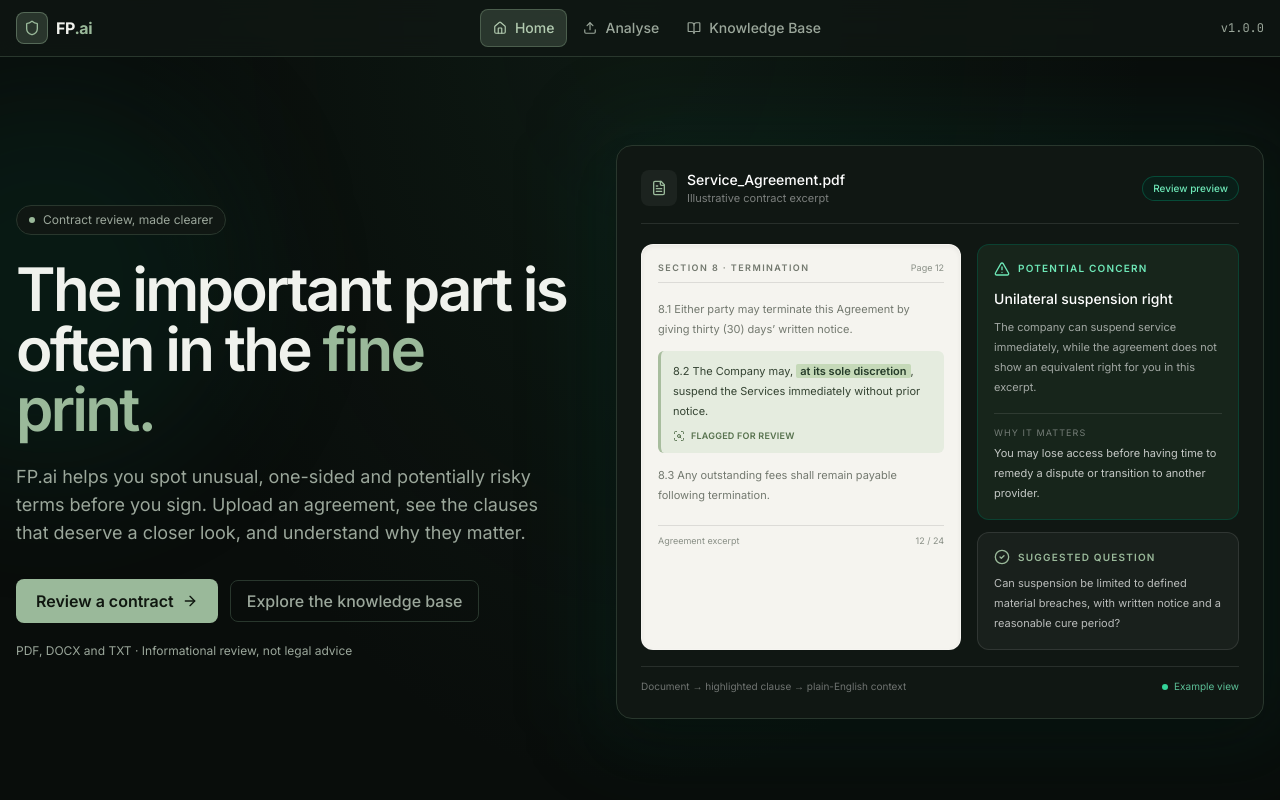
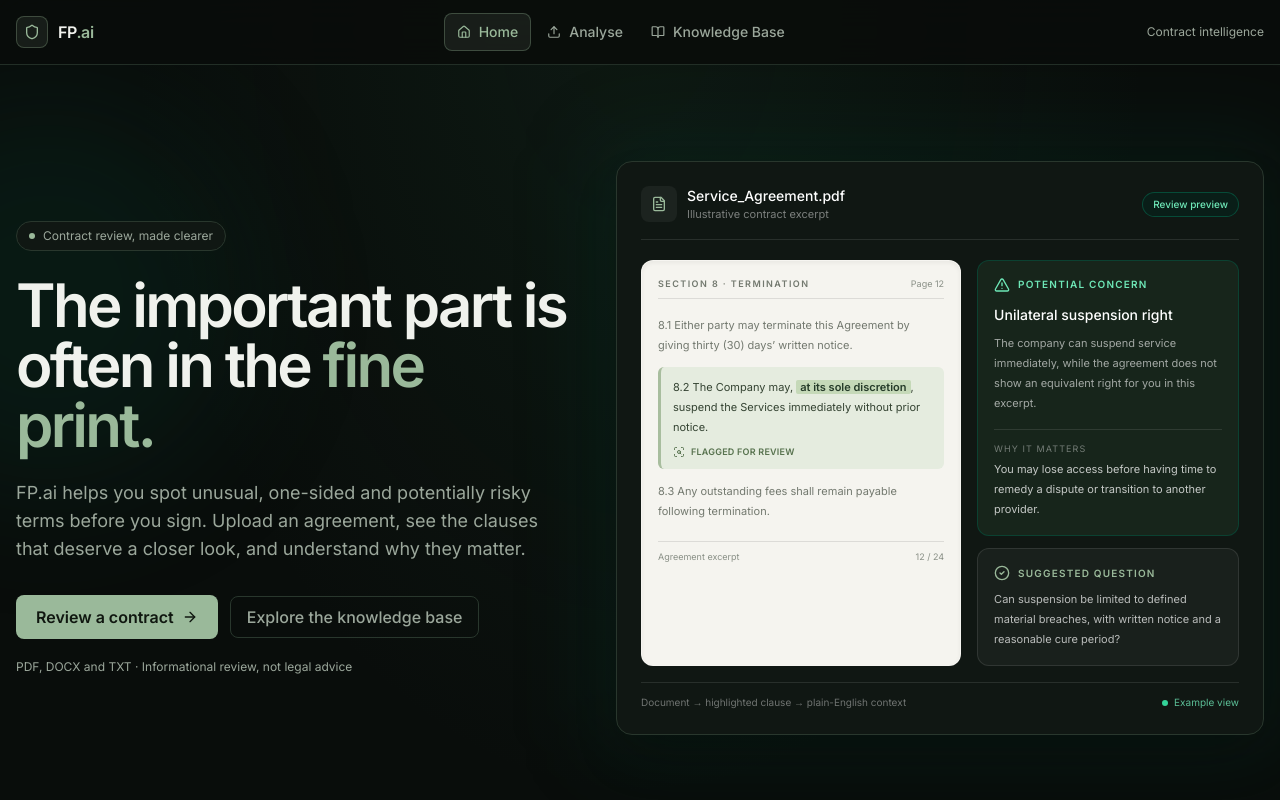
Before and after one commit to shreyasoutreach-glitch/FP.ai, a React (Vite) app in the folder frontend/: page / in a window 1280 px wide. Shown: the top 800 px of the page. Built offline with nearby package versions, Linux system fonts and the light colour scheme; no server answers.

Commit message:
Refresh FP.ai visual identity with natural forest and sage palette

```diff
--- a/frontend/src/components/Layout.tsx
+++ b/frontend/src/components/Layout.tsx
@@ -3,53 +3,50 @@ import { Shield, BookOpen, Upload, Home } from 'lucide-react'
 
 export default function Layout() {
   const navCls = ({ isActive }: { isActive: boolean }) =>
-    `flex items-center gap-2 px-3 py-2 rounded-lg text-sm font-medium transition-all duration-200 ${
+    `flex items-center gap-2 rounded-lg px-3 py-2 text-sm font-medium transition-colors duration-200 ${
       isActive
-        ? 'bg-fp-accent/20 text-fp-accent-glow border border-fp-accent/30'
-        : 'text-fp-muted hover:text-fp-text hover:bg-fp-border'
+        ? 'border border-fp-accent/30 bg-fp-accent/10 text-fp-accent'
+        : 'text-fp-muted hover:bg-fp-surface hover:text-fp-text'
     }`
 
   return (
-    <div className="min-h-screen flex flex-col">
-      {/* Top Nav */}
-      <header className="border-b border-fp-border bg-fp-surface/80 backdrop-blur-md sticky top-0 z-50">
-        <nav className="max-w-7xl mx-auto px-4 h-14 flex items-center justify-between">
-          <NavLink to="/" className="flex items-center gap-2 group">
-            <div className="w-8 h-8 rounded-lg bg-fp-accent/20 border border-fp-accent/40 flex items-center justify-center group-hover:bg-fp-accent/30 transition-colors">
-              <Shield className="w-4 h-4 text-fp-accent" />
+    <div className="flex min-h-screen flex-col">
+      <header className="sticky top-0 z-50 border-b border-fp-border/80 bg-fp-bg/90 backdrop-blur-xl">
+        <nav className="mx-auto flex h-16 max-w-7xl items-center justify-between px-4">
+          <NavLink to="/" className="group flex items-center gap-2.5">
+            <div className="flex h-8 w-8 items-center justify-center rounded-lg border border-fp-accent/30 bg-fp-accent/10 text-fp-accent transition-colors group-hover:bg-fp-accent/15">
+              <Shield className="h-4 w-4" />
             </div>
-            <span className="font-bold text-fp-text tracking-tight">
+            <span className="font-semibold tracking-tight text-fp-text">
               FP<span className="text-fp-accent">.ai</span>
             </span>
           </NavLink>
 
           <div className="flex items-center gap-1">
             <NavLink to="/" className={navCls} end>
-              <Home className="w-3.5 h-3.5" />
+              <Home className="h-3.5 w-3.5" />
               <span className="hidden sm:inline">Home</span>
             </NavLink>
             <NavLink to="/analysis" className={navCls}>
-              <Upload className="w-3.5 h-3.5" />
+              <Upload className="h-3.5 w-3.5" />
               <span className="hidden sm:inline">Analyse</span>
             </NavLink>
             <NavLink to="/knowledge" className={navCls}>
-              <BookOpen className="w-3.5 h-3.5" />
+              <BookOpen className="h-3.5 w-3.5" />
               <span className="hidden sm:inline">Knowledge Base</span>
             </NavLink>
           </div>
 
-          <div className="text-xs text-fp-muted font-mono hidden md:block">v1.0.0</div>
+          <span className="hidden text-xs text-fp-muted md:block">Contract intelligence</span>
         </nav>
       </header>
 
-      {/* Main */}
-      <main className="flex-1 max-w-7xl w-full mx-auto px-4 py-8">
+      <main className="mx-auto w-full max-w-7xl flex-1 px-4 py-8 sm:py-10">
         <Outlet />
       </main>
 
-      {/* Footer */}
-      <footer className="border-t border-fp-border bg-fp-surface/50 py-4 text-center text-xs text-fp-muted">
-        FP.ai — Fine Print Engine &nbsp;·&nbsp; Not legal advice. For informational use only.
+      <footer className="border-t border-fp-border/80 bg-fp-bg/70 px-4 py-5 text-center text-xs text-fp-muted">
+        FP.ai · Contract review support · Not legal advice
       </footer>
     </div>
   )
```
